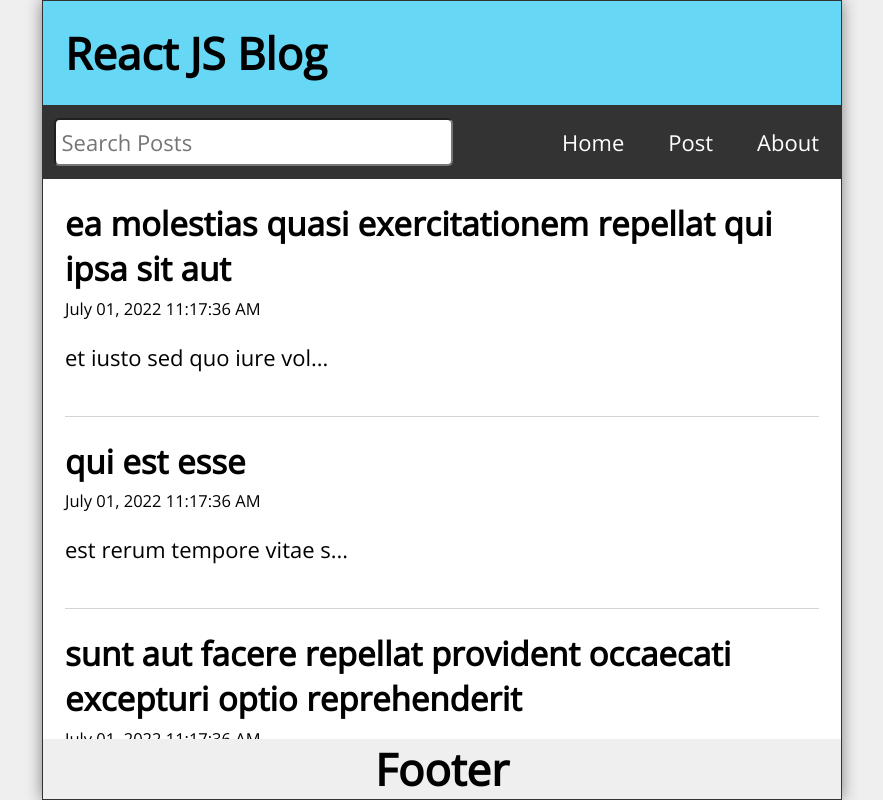
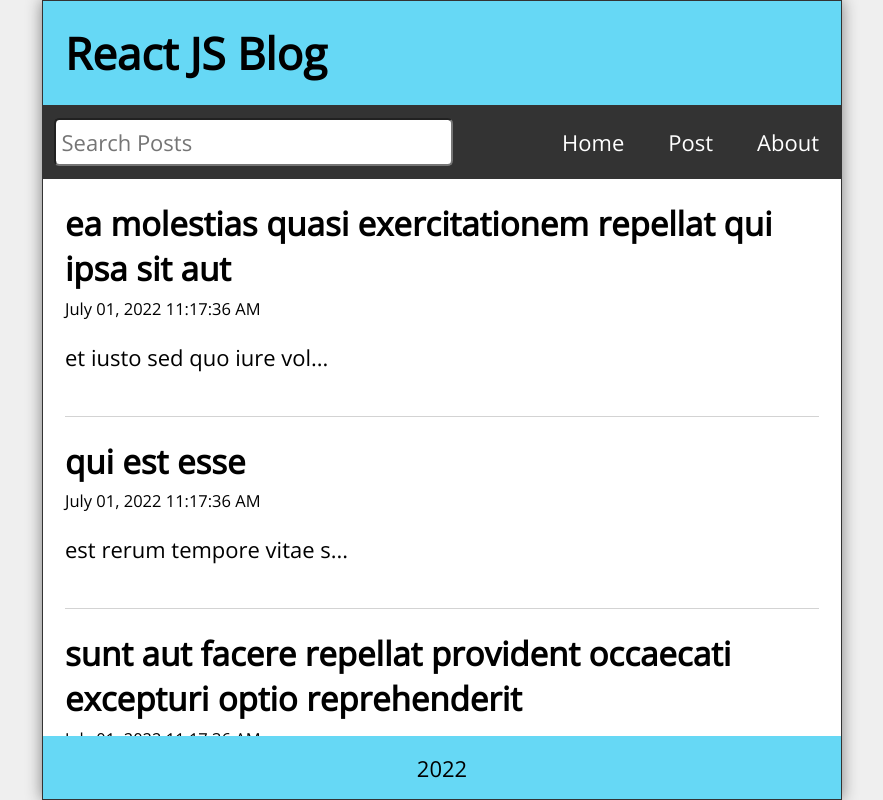
Before and after one commit to tahany777/react-router, a React (Create React App) app: page / in a window 1280 px wide. Shown: the whole page, without its empty margins (198-1081 px from the left). Built offline with nearby package versions, Linux system fonts and the light colour scheme.

Commit message:
feat : complete About , Missing and footer components

```diff
--- a/src/About.js
+++ b/src/About.js
@@ -2,8 +2,9 @@
 
 const About = () => {
     return (
-        <main>
-         <h1>About</h1>
+        <main className='About'>
+         <h2>About</h2>
+         <p style={{ marginTop: "1rem" }}> Learn React JS </p>
         </main>
     )
 }
--- a/src/Footer.js
+++ b/src/Footer.js
@@ -1,9 +1,10 @@
 import React from 'react'
 
 const Footer = () => {
+    const today = new Date()
     return (
-        <footer>
-           <h1>Footer</h1>
+        <footer className='Footer'>
+           <p>{today.getFullYear()}</p>
         </footer>
     )
 }
--- a/src/Missing.js
+++ b/src/Missing.js
@@ -1,11 +1,14 @@
 import React from 'react'
+import { Link } from 'react-router-dom';
 
 const Missing = () => {
     return (
-        <main>
-            <h1>
-                Missing
-            </h1>
+        <main className='Missing'>
+            <h2>
+                Page Not Found
+            </h2>
+            <p>Well, that's disappointing.</p>
+            <p><Link to="/">Visit Our HomePage</Link></p>
         </main>
     )
 }
```
